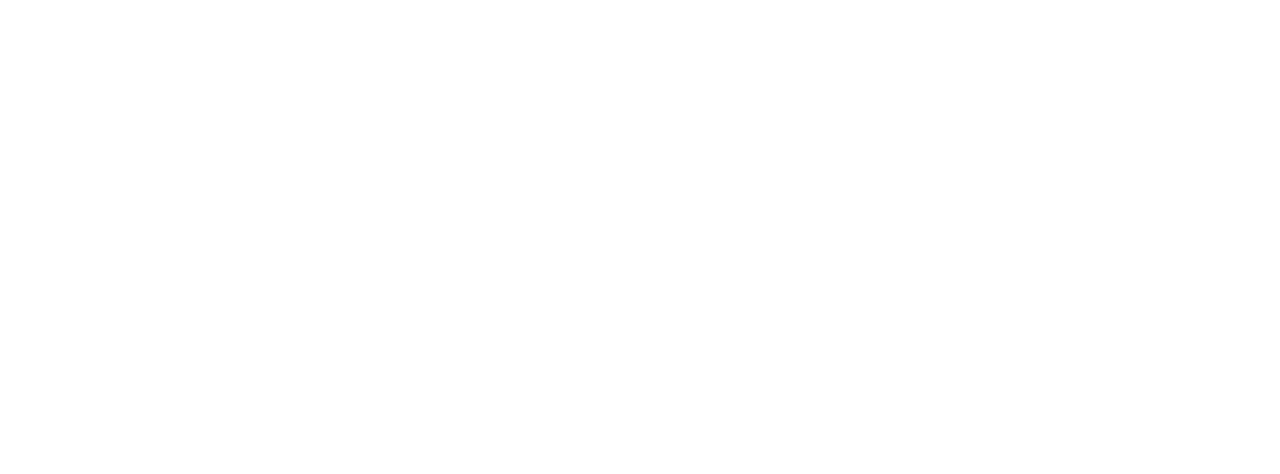
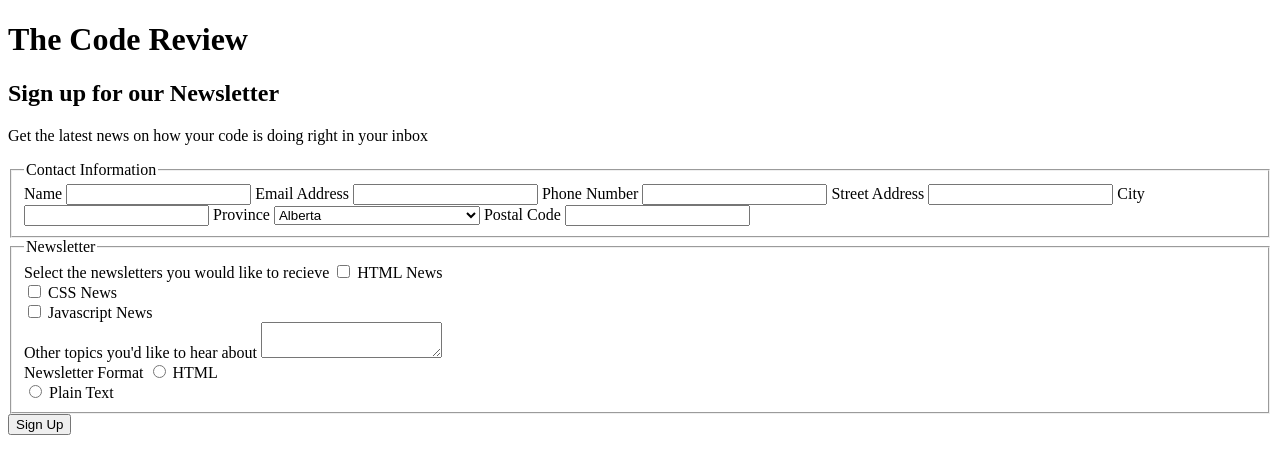
Before and after one commit to emmer05/techdegree-project-3, a plain HTML site: page index.html in a window 1280 px wide. Drawn offline with Linux system fonts and the light colour scheme.

Commit message:
Added Form Elements
Added all the form elemends to index.html

```diff
--- a/index.html
+++ b/index.html
@@ -8,6 +8,86 @@
   <link href="https://fonts.googleapis.com/css?family=Open+Sans:300,400,600,700&display=swap" rel="stylesheet">
 </head>
   <body>
+      <header>
+          <h1>The Code Review</h1>
+      </header>
+        <form action="index.html" method="post">
+            <h2>Sign up for our Newsletter</h2>
+            <p>Get the latest news on how your code is doing right in your inbox</p>
 
+            <fieldset> <!--Contact Information-->
+                <legend>Contact Information</legend>
+
+                <label for="name">Name</label>
+                <input type="text" id="name" name="user_name">
+
+                <label for="mail">Email Address</label>
+                <input type="email" id="mail" name="user_email">
+
+                <label for="phone">Phone Number</label>
+                <input type="tel" id="phone" name="user_phone">
+
+                <label for="address">Street Address</label>
+                <input type="text" id="address" name="user_address">
+
+                <label for="city">City</label>
+                <input type="text" id="city" name="user_city">
+
+                <label for="province">Province</label>
+                <select id="province" name="user_province">
+                    <optgroup label="Provinces">
+                        <option value="alberta">Alberta</option>
+                        <option value="british_columbia">British Columbia</option>
+                        <option value="manitoba">Manitoba</option>
+                        <option value="new Brunswick">New Brunswick</option>
+                        <option value="newfoundland and Labrador">Newfoundland and Labrador</option>
+                        <option value="nova Scotia">Nova Scotia</option>
+                        <option value="ontario">Ontario</option>
+                        <option value="prince_edward_island">Prince Edward Island</option>
+                        <option value="quebec">Quebec</option>
+                        <option value="saskatchewan">Saskatchewan</option>
+                    </optgroup>
+                    <optgroup label="Territories">
+                        <option value="northwest_territories">Northwest Territories</option>
+                        <option value="nunavut">Nunavut</option>
+                        <option value="yukon">Yukon</option>
+                    </optgroup>
+                </select>
+
+                <label for="postal">Postal Code</label>
+                <input type="text" id="postal" name="user_postal">
+
+            </fieldset> <!--/Contact Information-->
+
+            <fieldset> <!--Newsletter Information-->
+                <legend>Newsletter</legend>
+
+                <label>Select the newsletters you would like to recieve</label>
+
+                <input type="checkbox" id="html_news" value="interest_html" name="user_interest">
+                <label for="html_news">HTML News</label><br>
+
+                <input type="checkbox" id="css_news" value="interest_html" name="user_interest">
+                <label for="css_news">CSS News</label><br>
+
+                <input type="checkbox" id="javascript_news" value="interest_html" name="user_interest">
+                <label for="javascript_news">Javascript News</label><br>
+
+                <label for="comment">Other topics you'd like to hear about</label>
+                <textarea id="comment" name="user_comment"></textarea><br>
+
+                <label>Newsletter Format</label>
+
+                <input type="radio" id="format_html" value="format_html" name="newsletter_format">
+                <label for="format_html">HTML</label><br>
+
+                <input type="radio" id="format_plain" value="format_plain" name="newsletter_format">
+                <label for="format_plain">Plain Text</label><br>
+
+            </fieldset> <!--/Newsletter Information-->
+
+            <button type="submit">Sign Up</button>
+
+        </form>
   </body>
 </html>
```
